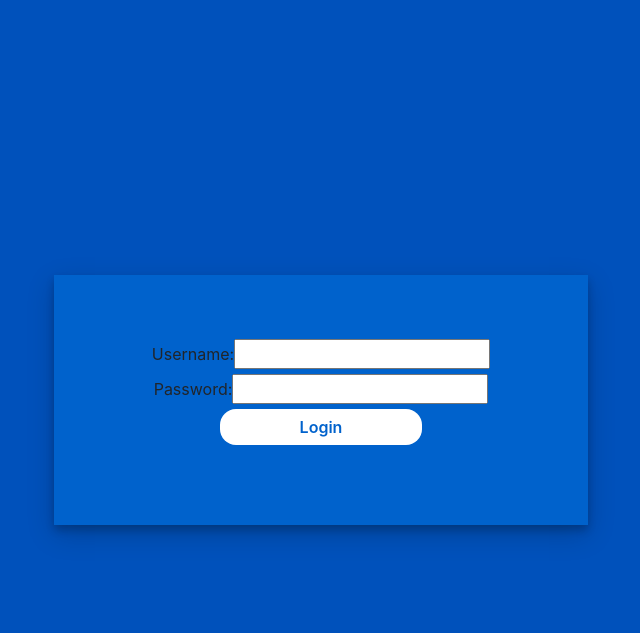
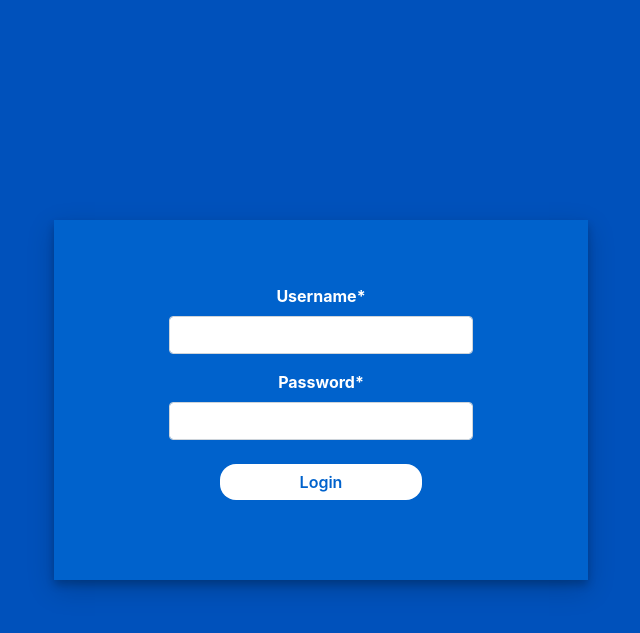
Before and after one commit to kpakula/django-pepper, a Django app: page /app/login/ in a window 1280 px wide. Shown: the top 633 px of the page, without its empty margins (319-959 px from the left). Run offline with Django 3.2, Linux system fonts and the light colour scheme; parts of the project's set-up code (start-up, migrations or seed data) failed here and were passed over; some libraries are stand-ins or nearby versions.

Commit message:
Updated login view form

```diff
--- a/pepper/settings.py
+++ b/pepper/settings.py
@@ -38,6 +38,7 @@ INSTALLED_APPS = [
     'django.contrib.sessions',
     'django.contrib.messages',
     'django.contrib.staticfiles',
+    'crispy_forms'
 ]
 
 MIDDLEWARE = [
@@ -128,3 +129,5 @@ STATIC_ROOT = ''
 STATIC_URL = '/static/'
 
 STATICFILES_DIRS = ( os.path.join('static'), )
+
+CRISPY_TEMPLATE_PACK = 'bootstrap4'
--- a/static/app/login.css
+++ b/static/app/login.css
@@ -1,3 +1,7 @@
+label {
+    color: #ffffff;
+    font-weight: bold;
+}
 
 .login-form{
     padding: 5%;
@@ -32,3 +36,14 @@
     font-weight: 600;
     text-decoration: none;
 }
+
+.myform {
+    justify-content: center;
+    align-items: center;
+}
+
+.outer {
+    width: 75%;
+    margin-right: auto;
+    margin-left: auto;
+}
--- a/templates/login.html
+++ b/templates/login.html
@@ -1,6 +1,8 @@
 {% extends 'base.html' %}
 
 {% load static %}
+{% load crispy_forms_tags %}
+
 
 {% block content %}
 <link rel="stylesheet" type="text/css" href="{% static 'app/login.css' %}">
@@ -9,8 +11,20 @@
 
         <form method="post">
             {% csrf_token %}
-            {{ form }}
-            <div class="form-group">
+
+            <div class="outer">
+                <div class="myform">
+                    {{ form.username.errors }}
+                    {{ form.username|as_crispy_field }}
+                </div>
+
+                <div class="myform">
+                    {{ form.password.errors }}
+                    {{ form.password|as_crispy_field }}
+                </div>
+            </div>
+
+            <div class="form-group pt-2">
                 <input type="submit" class="btnSubmit" value="Login" />
             </div>
 
```
